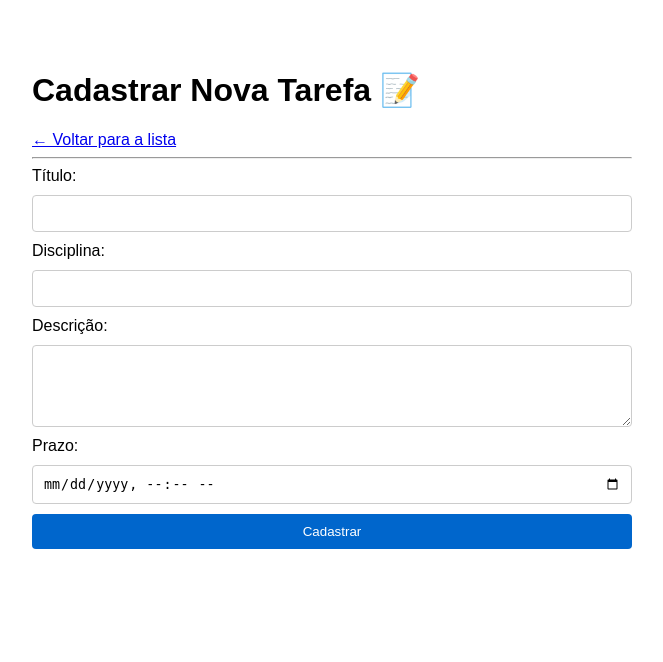
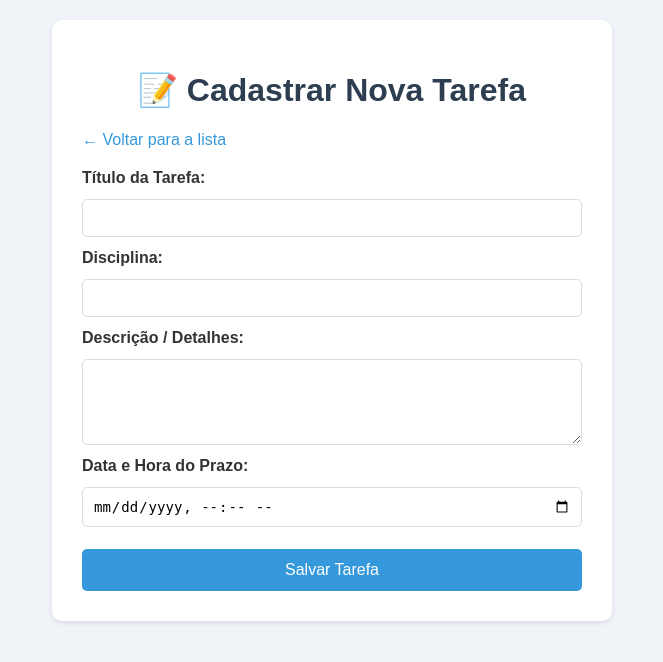
Before and after one commit to Eduardock25/AtividadeExtencionista, a Flask app: page /cadastrar in a window 1280 px wide. Shown: the top 662 px of the page, without its empty margins (308-971 px from the left). Run offline with Flask 3, Linux system fonts and the light colour scheme.

Commit message:
Correção de bugs

```diff
--- a/templates/cadastrar.html
+++ b/templates/cadastrar.html
@@ -2,32 +2,83 @@
 <html lang="pt-br">
 <head>
     <meta charset="UTF-8">
+    <meta name="viewport" content="width=device-width, initial-scale=1.0">
     <title>Cadastrar Tarefa</title>
     <style>
-        body { font-family: Arial; max-width: 600px; margin: 30px auto; padding: 20px; }
-        form { display: flex; flex-direction: column; gap: 10px; }
-        input, textarea { padding: 10px; border: 1px solid #ccc; border-radius: 4px; }
-        button { padding: 10px; background: #0066cc; color: white; border: none; border-radius: 4px; cursor: pointer; }
+        body {
+            font-family: Arial, sans-serif;
+            background-color: #f0f4f8;
+            margin: 0;
+            padding: 20px;
+        }
+        .container {
+            max-width: 500px;
+            margin: 0 auto;
+            background: white;
+            padding: 30px;
+            border-radius: 10px;
+            box-shadow: 0 2px 5px rgba(0,0,0,0.1);
+        }
+        h1 {
+            color: #2c3e50;
+            text-align: center;
+        }
+        a {
+            color: #3498db;
+            text-decoration: none;
+        }
+        form {
+            display: flex;
+            flex-direction: column;
+            gap: 12px;
+            margin-top: 20px;
+        }
+        label {
+            font-weight: bold;
+            color: #333;
+        }
+        input, textarea {
+            padding: 10px;
+            border: 1px solid #ddd;
+            border-radius: 5px;
+            font-size: 14px;
+        }
+        button {
+            margin-top: 10px;
+            padding: 12px;
+            background-color: #3498db;
+            color: white;
+            border: none;
+            border-radius: 5px;
+            font-size: 16px;
+            cursor: pointer;
+        }
+        button:hover {
+            background-color: #2980b9;
+        }
     </style>
 </head>
 <body>
-    <h1>Cadastrar Nova Tarefa 📝</h1>
-    <a href="{{ url_for('pagina_inicial') }}">← Voltar para a lista</a>
-    <hr>
-    <form method="POST">
-        <label>Título:</label>
-        <input type="text" name="titulo" required>
+    <div class="container">
+        <h1>📝 Cadastrar Nova Tarefa</h1>
 
-        <label>Disciplina:</label>
-        <input type="text" name="disciplina" required>
+        <a href="{{ url_for('pagina_inicial') }}">← Voltar para a lista</a>
 
-        <label>Descrição:</label>
-        <textarea name="descricao" rows="4"></textarea>
+        <form method="POST">
+            <label for="titulo">Título da Tarefa:</label>
+            <input type="text" id="titulo" name="titulo" required>
 
-        <label>Prazo:</label>
-        <input type="datetime-local" name="prazo" required>
+            <label for="disciplina">Disciplina:</label>
+            <input type="text" id="disciplina" name="disciplina" required>
 
-        <button type="submit">Cadastrar</button>
-    </form>
+            <label for="descricao">Descrição / Detalhes:</label>
+            <textarea id="descricao" name="descricao" rows="4"></textarea>
+
+            <label for="prazo">Data e Hora do Prazo:</label>
+            <input type="datetime-local" id="prazo" name="prazo" required>
+
+            <button type="submit">Salvar Tarefa</button>
+        </form>
+    </div>
 </body>
 </html>
```
Also changed, not shown: templates/index.html (+81 -12 lines), tarefas.db.
